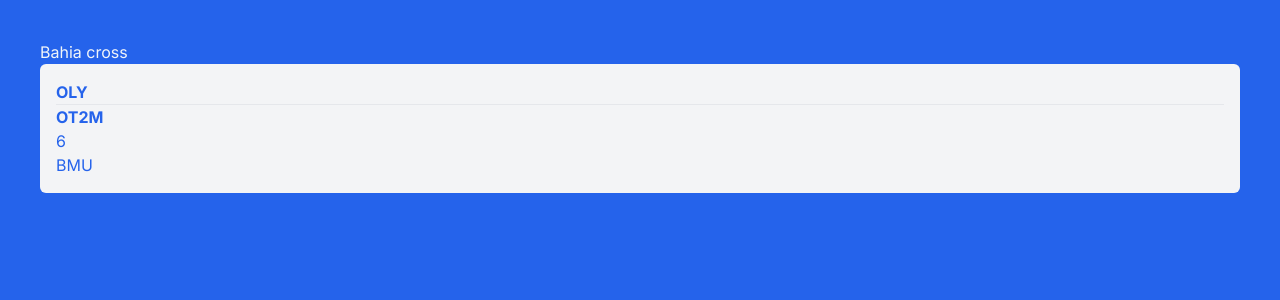
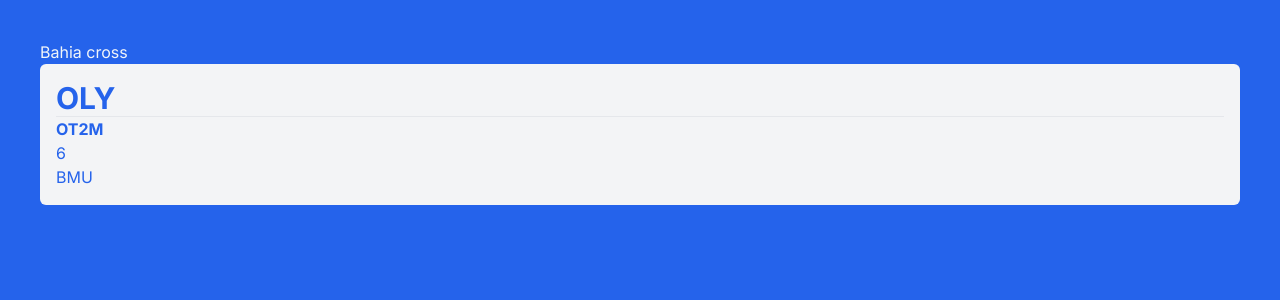
Before and after one commit to Francisco-Villanueva/bahia-cross, a Next.js app: page / in a window 1280 px wide. Shown: the top 300 px of the page. Built offline with nearby package versions, Linux system fonts and the light colour scheme.

Commit message:
test push to main

```diff
--- a/src/app/page.tsx
+++ b/src/app/page.tsx
@@ -45,7 +45,7 @@ export default function Home() {
       <h2>Bahia cross</h2>
       {test.map((value) => (
         <div className="bg-gray-100  text-primary rounded-md p-4">
-          <b>{value.title}</b>
+          <b className="text-3xl">{value.title}</b>
 
           <hr />
           <b className="uppercase">{value.type}</b>
```
